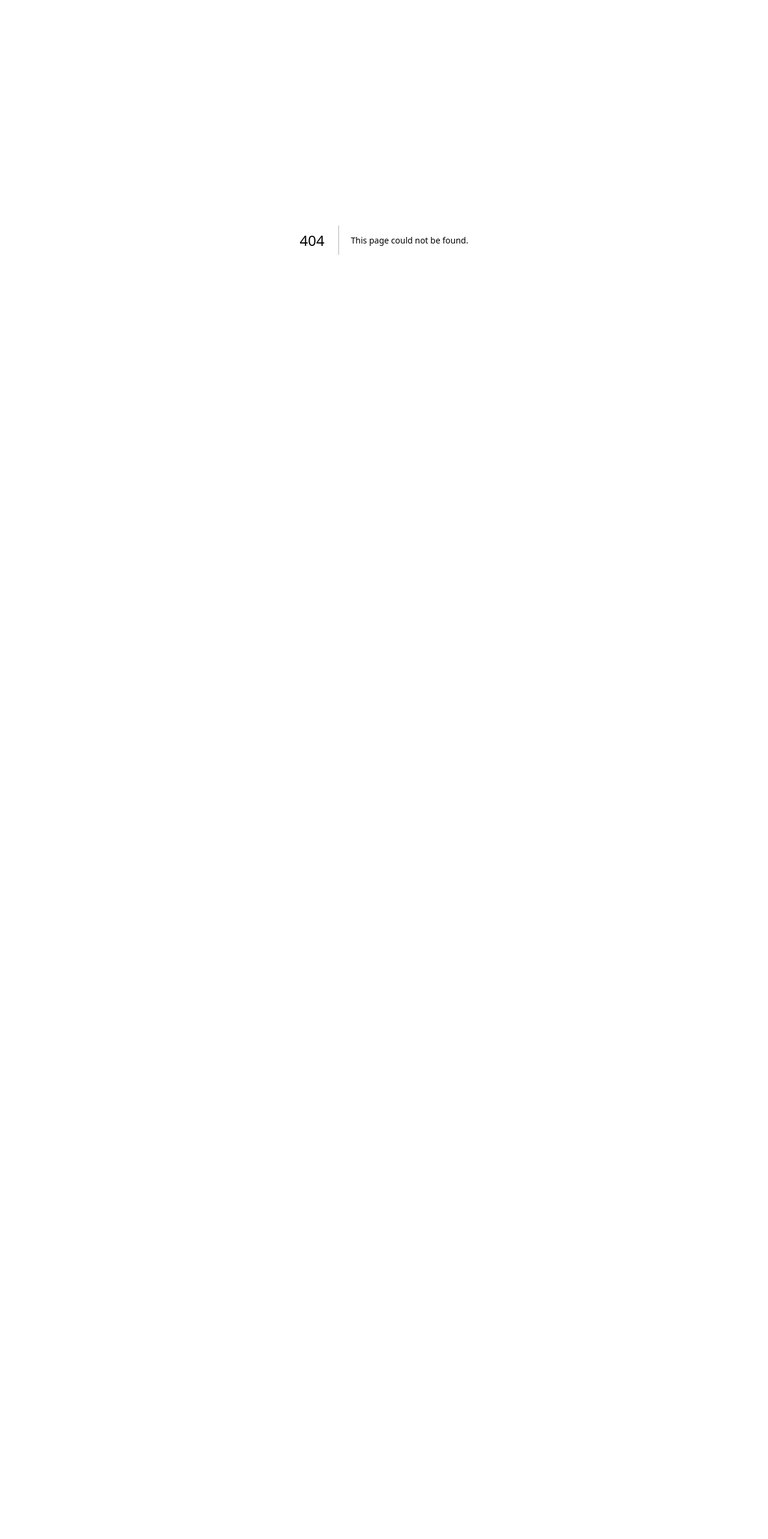
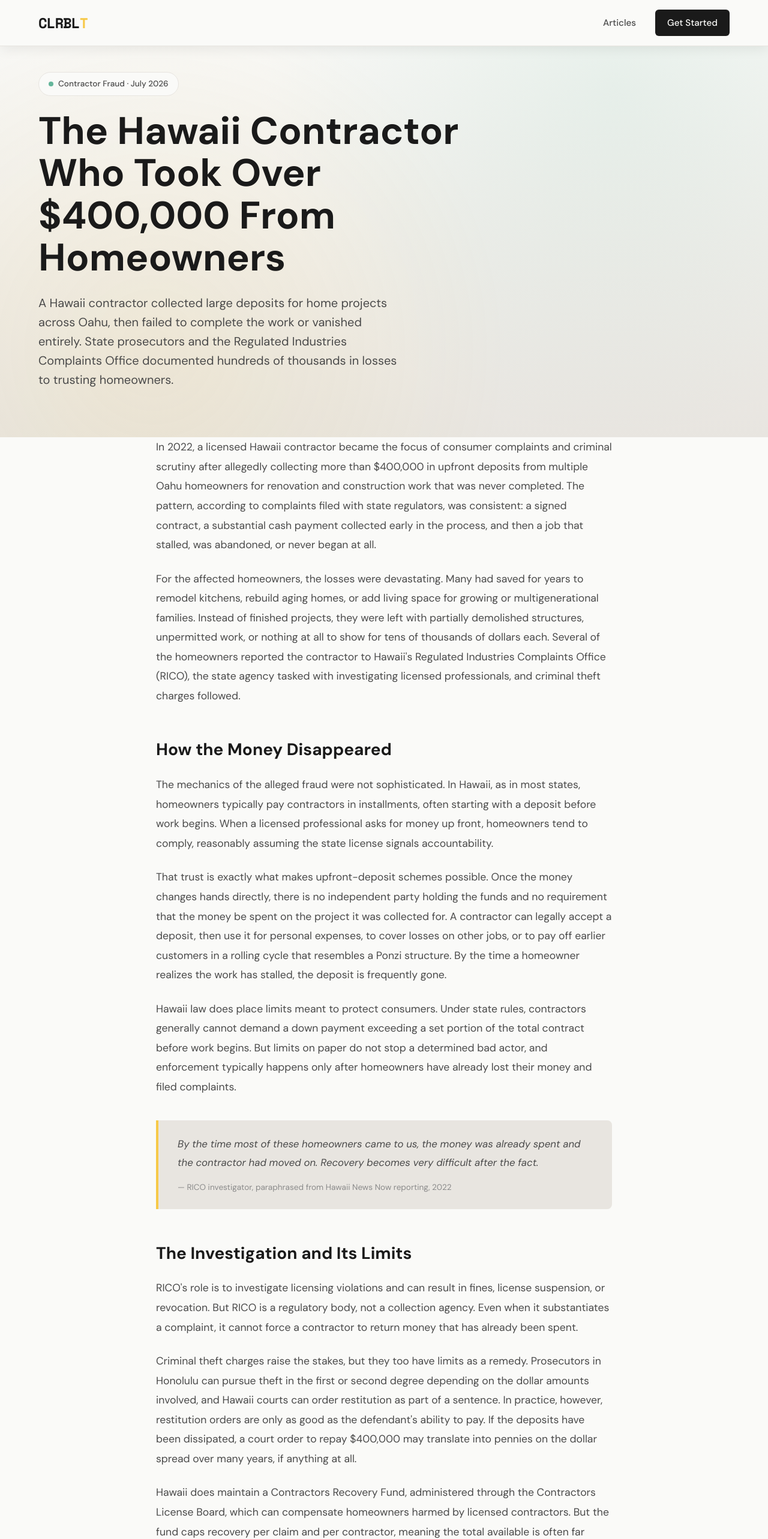
Before and after one commit to john-e-v/escrow-landing, a Next.js app: page /articles/michael-tanner-hawaii-contractor-fraud in a window 1280 px wide. Before the commit this address had no page. Shown: the top 2566 px of the page at 60% size. Before the commit the page ends 800 px from the top, so only its background shows below. Built offline with nearby package versions, Linux system fonts and the light colour scheme.

Commit message:
article: 2026-07-26 auto-generated

```diff
--- /dev/null
+++ b/app/articles/michael-tanner-hawaii-contractor-fraud/layout.tsx
@@ -0,0 +1,15 @@
+import type { Metadata } from 'next';
+
+export const metadata: Metadata = {
+  title: 'The Hawaii Contractor Who Took Over $400,000 From Homeowners | CLRBLT',
+  description: 'How a Hawaii contractor took over $400,000 in deposits from Oahu homeowners and left jobs unfinished. Lessons on protecting your money.',
+  openGraph: {
+    title: 'The Hawaii Contractor Who Took Over $400,000 From Homeowners',
+    description: 'How a Hawaii contractor took over $400,000 in deposits from Oahu homeowners and left jobs unfinished. Lessons on protecting your money.',
+    url: 'https://www.clrblt.com/articles/michael-tanner-hawaii-contractor-fraud',
+  },
+};
+
+export default function Layout({ children }: { children: React.ReactNode }) {
+  return <>{children}</>;
+}
--- /dev/null
+++ b/app/articles/michael-tanner-hawaii-contractor-fraud/page.tsx
@@ -0,0 +1,84 @@
+import Link from 'next/link';
+
+export default function Article() {
+  return (
+    <>
+      <nav className="navbar scrolled">
+        <div className="container nav-inner">
+          <a href="/" className="logo">CLRBL<span>T</span></a>
+          <div className="nav-links">
+            <a href="/articles">Articles</a>
+            <a href="/" className="nav-cta">Get Started</a>
+          </div>
+        </div>
+      </nav>
+
+      <section className="hero" style={{ paddingBottom: 40, paddingTop: 120 }}>
+        <div className="container hero-content">
+          <div className="hero-badge">Contractor Fraud · July 2026</div>
+          <h1>The Hawaii Contractor Who Took Over $400,000 From Homeowners</h1>
+          <p className="hero-subtitle">A Hawaii contractor collected large deposits for home projects across Oahu, then failed to complete the work or vanished entirely. State prosecutors and the Regulated Industries Complaints Office documented hundreds of thousands in losses to trusting homeowners.</p>
+        </div>
+      </section>
+
+      <section className="value-props" style={{ paddingTop: 0 }}>
+        <div className="container">
+          <div className="about-prose article-body">
+
+            <p>In 2022, a licensed Hawaii contractor became the focus of consumer complaints and criminal scrutiny after allegedly collecting more than $400,000 in upfront deposits from multiple Oahu homeowners for renovation and construction work that was never completed. The pattern, according to complaints filed with state regulators, was consistent: a signed contract, a substantial cash payment collected early in the process, and then a job that stalled, was abandoned, or never began at all.</p>
+            <p>For the affected homeowners, the losses were devastating. Many had saved for years to remodel kitchens, rebuild aging homes, or add living space for growing or multigenerational families. Instead of finished projects, they were left with partially demolished structures, unpermitted work, or nothing at all to show for tens of thousands of dollars each. Several of the homeowners reported the contractor to Hawaii&apos;s Regulated Industries Complaints Office (RICO), the state agency tasked with investigating licensed professionals, and criminal theft charges followed.</p>
+
+
+            <h2>How the Money Disappeared</h2>
+            <p>The mechanics of the alleged fraud were not sophisticated. In Hawaii, as in most states, homeowners typically pay contractors in installments, often starting with a deposit before work begins. When a licensed professional asks for money up front, homeowners tend to comply, reasonably assuming the state license signals accountability.</p>
+            <p>That trust is exactly what makes upfront-deposit schemes possible. Once the money changes hands directly, there is no independent party holding the funds and no requirement that the money be spent on the project it was collected for. A contractor can legally accept a deposit, then use it for personal expenses, to cover losses on other jobs, or to pay off earlier customers in a rolling cycle that resembles a Ponzi structure. By the time a homeowner realizes the work has stalled, the deposit is frequently gone.</p>
+            <p>Hawaii law does place limits meant to protect consumers. Under state rules, contractors generally cannot demand a down payment exceeding a set portion of the total contract before work begins. But limits on paper do not stop a determined bad actor, and enforcement typically happens only after homeowners have already lost their money and filed complaints.</p>
+            <blockquote className="article-quote">
+              By the time most of these homeowners came to us, the money was already spent and the contractor had moved on. Recovery becomes very difficult after the fact.
+              <cite>— RICO investigator, paraphrased from Hawaii News Now reporting, 2022</cite>
+            </blockquote>
+
+
+            <h2>The Investigation and Its Limits</h2>
+            <p>RICO&apos;s role is to investigate licensing violations and can result in fines, license suspension, or revocation. But RICO is a regulatory body, not a collection agency. Even when it substantiates a complaint, it cannot force a contractor to return money that has already been spent.</p>
+            <p>Criminal theft charges raise the stakes, but they too have limits as a remedy. Prosecutors in Honolulu can pursue theft in the first or second degree depending on the dollar amounts involved, and Hawaii courts can order restitution as part of a sentence. In practice, however, restitution orders are only as good as the defendant&apos;s ability to pay. If the deposits have been dissipated, a court order to repay $400,000 may translate into pennies on the dollar spread over many years, if anything at all.</p>
+            <p>Hawaii does maintain a Contractors Recovery Fund, administered through the Contractors License Board, which can compensate homeowners harmed by licensed contractors. But the fund caps recovery per claim and per contractor, meaning the total available is often far below what a group of victims collectively lost. For homeowners out of five- and six-figure sums, the fund rarely makes them whole.</p>
+
+
+            <h2>What Escrow Would Have Changed</h2>
+            <p>The single structural feature missing from every one of these transactions was a neutral third party holding the money. In a properly structured escrow or milestone-payment arrangement, homeowners&apos; funds are not handed directly to the contractor at signing. Instead, they are deposited with an independent escrow agent or held in a controlled account and released only when defined stages of work are completed and verified.</p>
+            <p>Under that model, the alleged scheme collapses before it can start. A contractor who abandons a job never gains access to money for work not performed, because the escrow agent releases funds against inspection or documented progress, not against promises. If the contractor walks away after the foundation stage, only the foundation payment has been released; the balance remains protected and can be redirected to a replacement contractor.</p>
+            <p>Escrow also creates a paper trail that benefits legitimate contractors, who get paid promptly as verified milestones are met, and deters bad actors, who cannot draw large sums before performing. Large construction lenders already require this discipline through draw schedules and inspections. Extending the same protection to ordinary homeowner-funded remodels, whether through mandatory escrow on projects above a dollar threshold or through voluntary use of licensed escrow services, would remove the very opportunity that made this $400,000 loss possible. The problem was never that Hawaii lacked laws against theft. The problem was that nothing stood between the homeowner&apos;s cash and the contractor&apos;s pocket.</p>
+
+            <h2>Sources</h2>
+            <ul className="article-sources">
+              <li><a href="https://cca.hawaii.gov/rico/" target="_blank" rel="noopener noreferrer">Hawaii Regulated Industries Complaints Office (RICO)</a></li>
+              <li><a href="https://cca.hawaii.gov/pvl/boards/contractor/" target="_blank" rel="noopener noreferrer">Hawaii Contractors License Board and Recovery Fund</a></li>
+              <li><a href="https://www.hawaiinewsnow.com/" target="_blank" rel="noopener noreferrer">Hawaii News Now Consumer Reports</a></li>
+              <li><a href="https://www.honoluluprosecutor.org/" target="_blank" rel="noopener noreferrer">Honolulu Prosecuting Attorney&apos;s Office</a></li>
+            </ul>
+          </div>
+
+          <div className="article-footer">
+            <Link href="/articles" className="article-back">← Back to Articles</Link>
+            <a href="/" className="submit-btn primary" style={{ textDecoration: 'none', display: 'inline-flex' }}>Submit a Project Safely →</a>
+          </div>
+        </div>
+      </section>
+
+      <footer>
+        <div className="container footer-content">
+          <div className="footer-logo">CLRBL<span>T</span></div>
+          <div className="footer-links">
+            <a href="/about">About</a>
+            <a href="/articles">Articles</a>
+            <a href="/guides">Guides</a>
+            <a href="/contact">Contact</a>
+            <a href="/terms">Terms</a>
+            <a href="/privacy">Privacy</a>
+          </div>
+        </div>
+      </footer>
+    </>
+  );
+}
```
Also changed, not shown: data/articles.json (+7 -0 lines).
